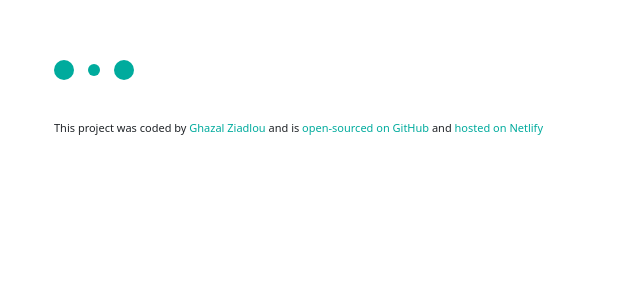
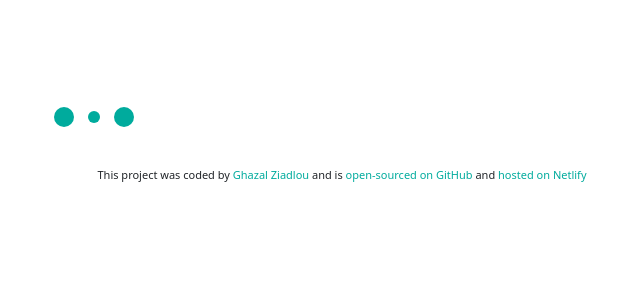
Before and after one commit to Ghazal-Z/weather-react-app, a React (Create React App) app: page / in a window 1280 px wide. Shown: the top 300 px of the page, without its empty margins (298-938 px from the left). Built offline with nearby package versions, Linux system fonts and the light colour scheme; no server answers.

Commit message:
Changed the style of the app

```diff
--- a/src/App.css
+++ b/src/App.css
@@ -1,10 +1,12 @@
 .App {
   max-width: 600px;
-  margin: 30px auto;
+  margin: 77px auto;
 }
+
 .App footer {
   font-size: 11px;
   margin: 10px 0;
+  text-align: center;
 }
 .App a {
   color: #00ab9d;
```
